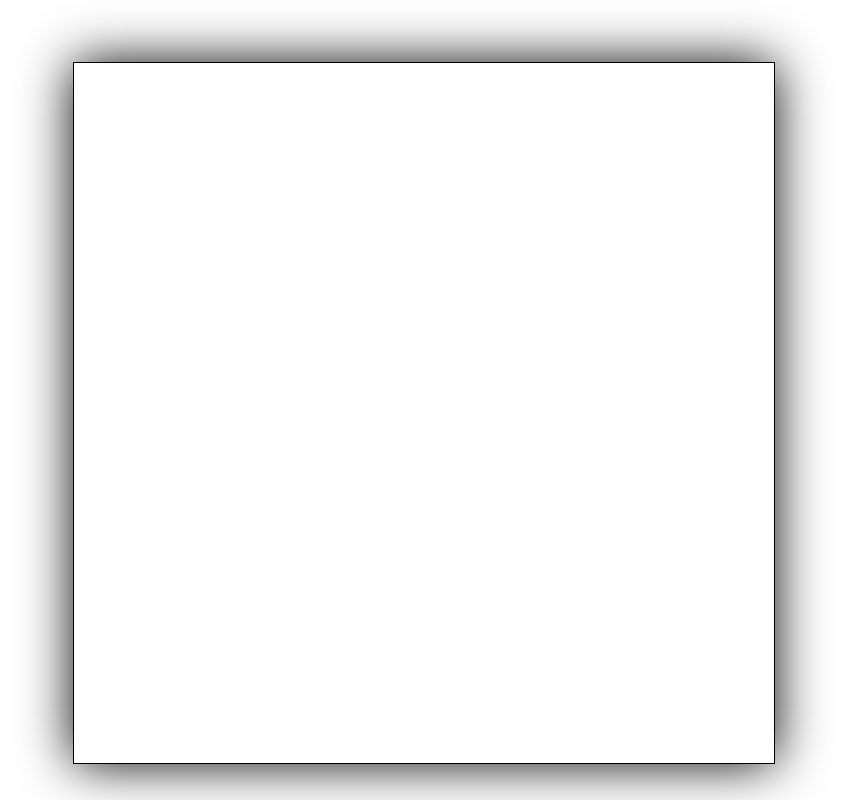
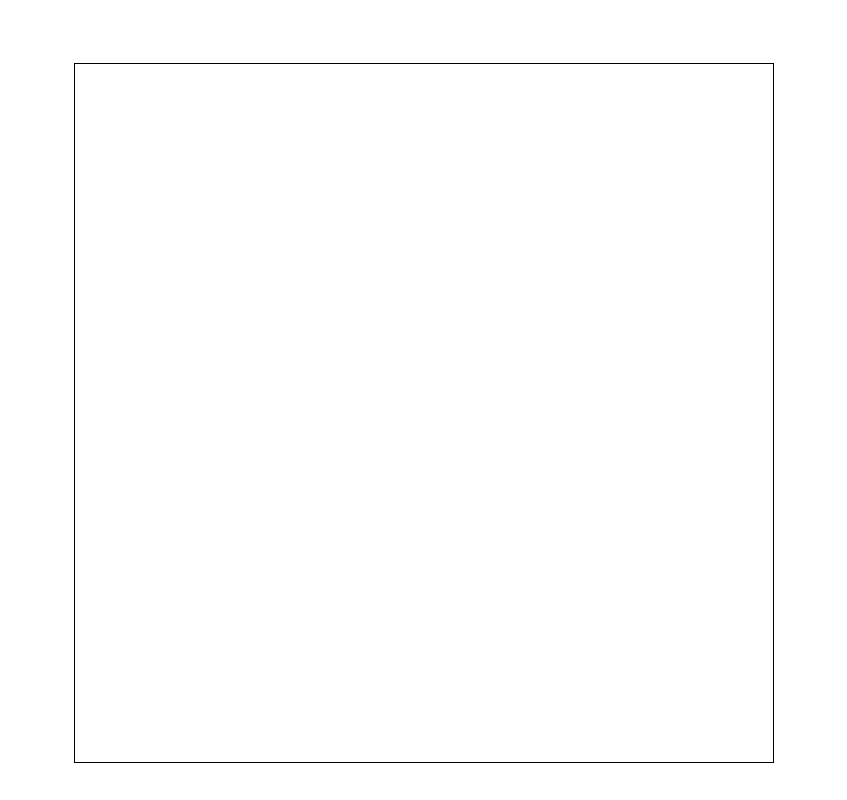
Before and after one commit to iNerdGirl/Sketch-Pad, a plain HTML site: page index.html in a window 1280 px wide. Shown: the top 800 px of the page, without its empty margins (216-1063 px from the left). Drawn offline with nearby package versions, Linux system fonts and the light colour scheme.

Commit message:
updated project

```diff
--- a/styles/style.css
+++ b/styles/style.css
@@ -2,8 +2,7 @@
 	margin: 5% auto;
 	height: 700px;
 	width: 700px;
-	outline: 1px solid black;
-	box-shadow: 0 0 50px black;
+	border: 1px solid black;
 }
 
 .container {
```
Also changed, not shown: scripts/script.js (+1 -28 lines), 1 other file.
